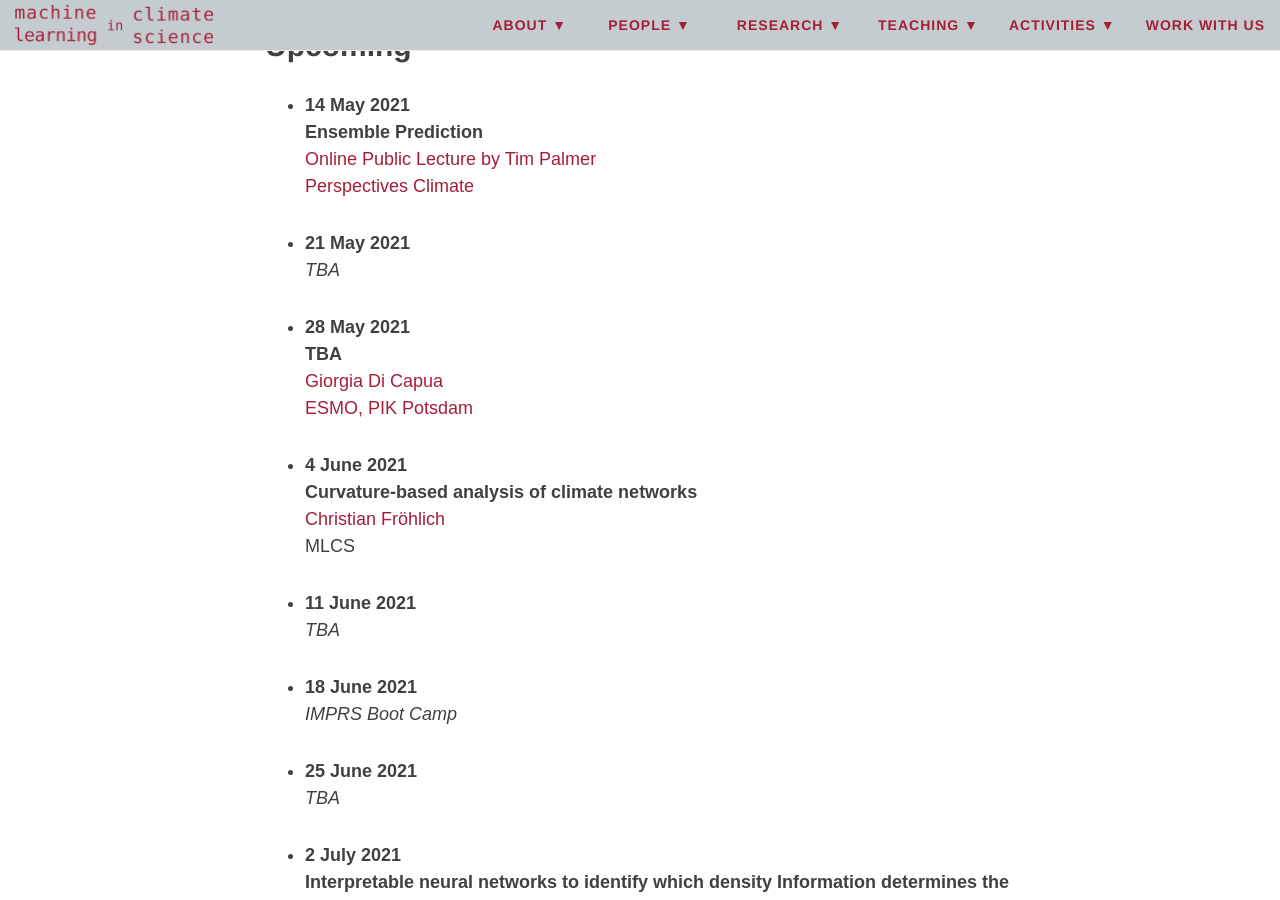
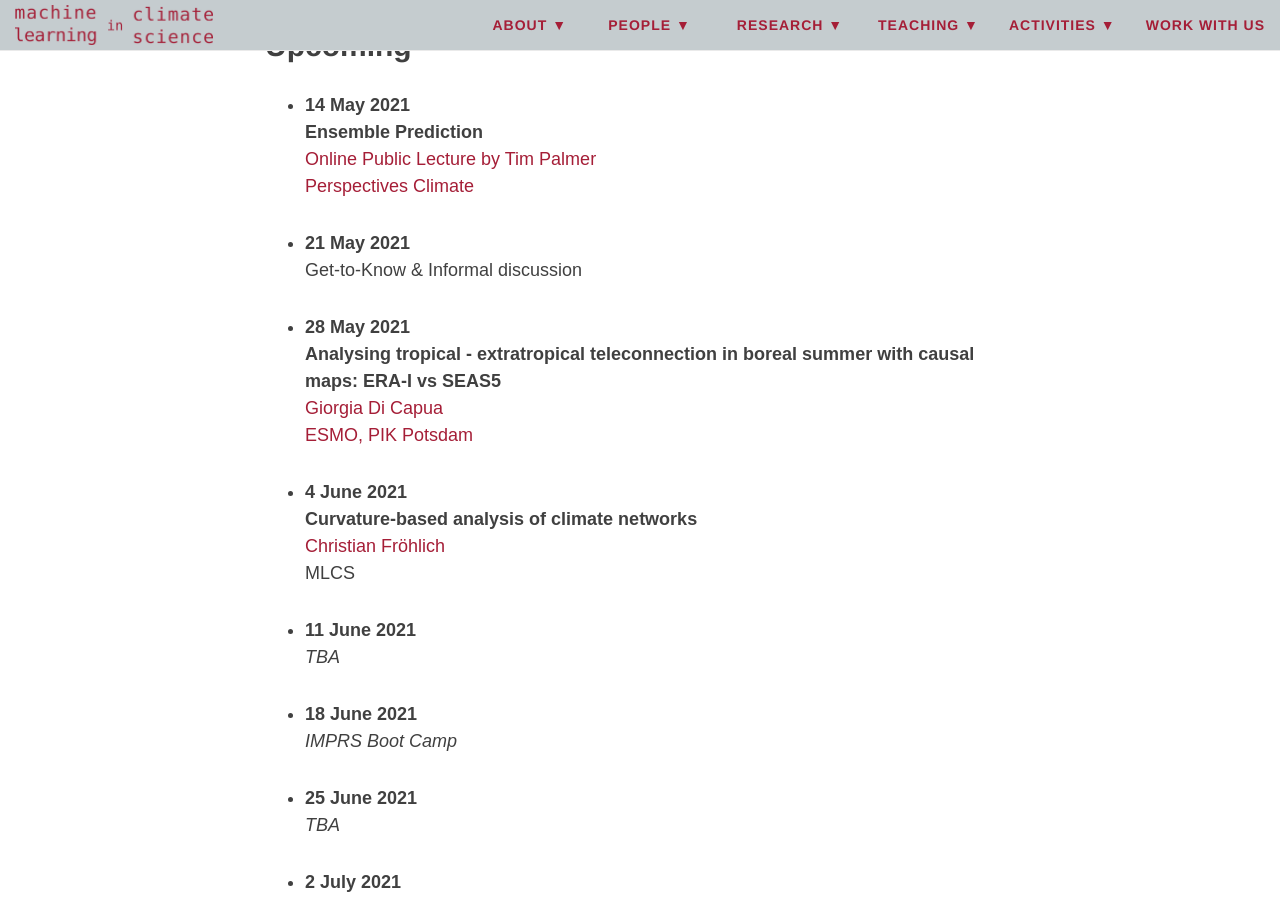
Before and after one commit to mlcs/mlcs.github.io, a Jekyll site: the page built from activities/group-meetings.md, in a window 1280 px wide and 900 px high, scrolled down 934 px. Built offline with Jekyll 4.4.1, drawn with Linux system fonts in a browser that asks for light colours; nearby versions of some CDN libraries.

Commit message:
group meetings -> add title for Georgia's talk

```diff
--- a/activities/group-meetings.md
+++ b/activities/group-meetings.md
@@ -30,10 +30,11 @@ meetings are entirely on Zoom.
 [Perspectives Climate](https://www.youtube.com/channel/UCjgGryoHE55uAhZTDpw8xOg)
 
 + **21 May 2021**
-_TBA_
+Get-to-Know & Informal discussion
 
 + **28 May 2021**
-__TBA__
+**Analysing tropical - extratropical teleconnection in boreal
+summer with causal maps: ERA-I vs SEAS5**
 [Giorgia Di Capua](https://www.pik-potsdam.de/members/dicapua/homepage)
 [ESMO, PIK
 Potsdam](https://www.pik-potsdam.de/en/institute/departments/earth-system-analysis/research/earth-system-modes-of-operation)
```
